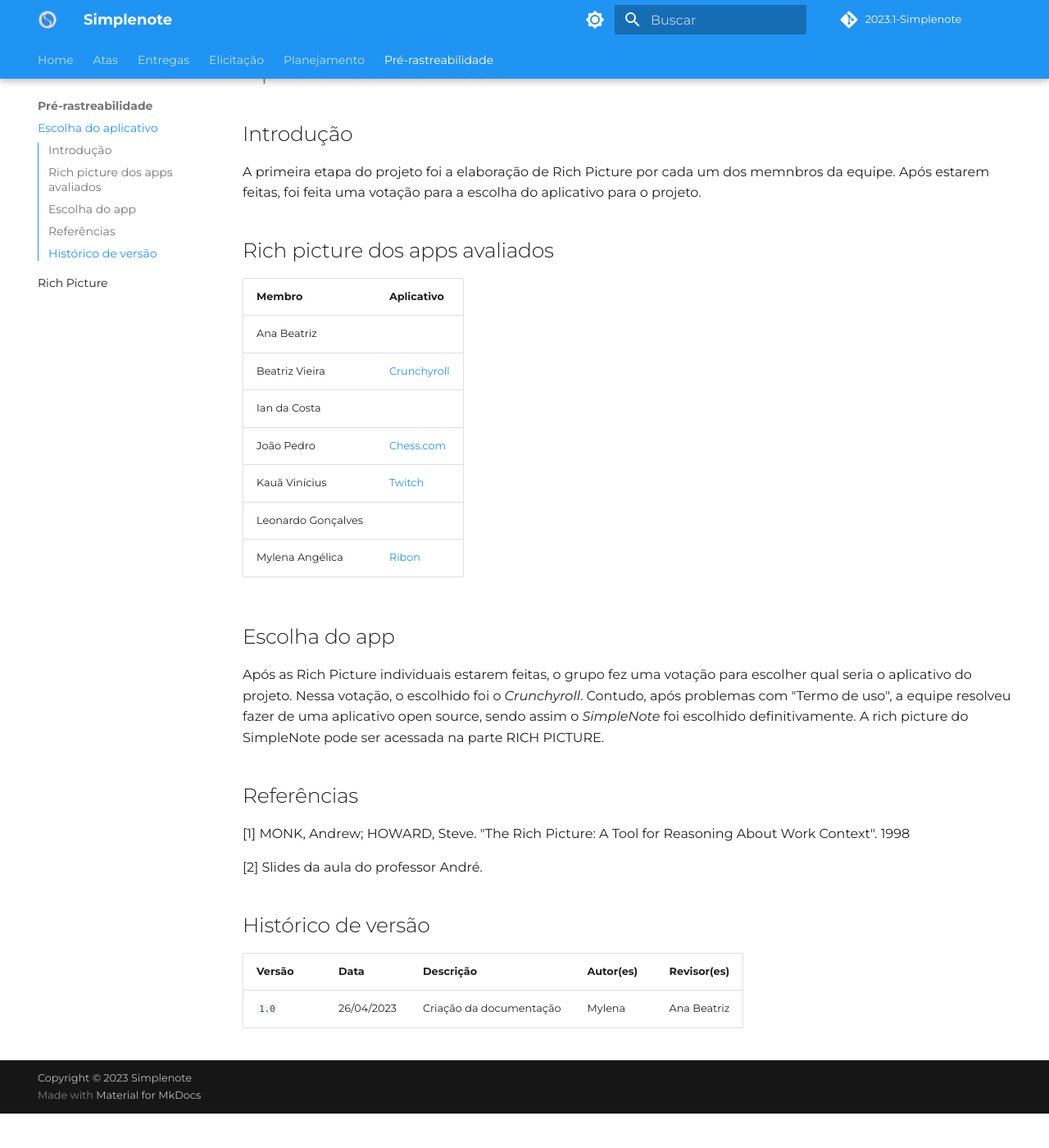
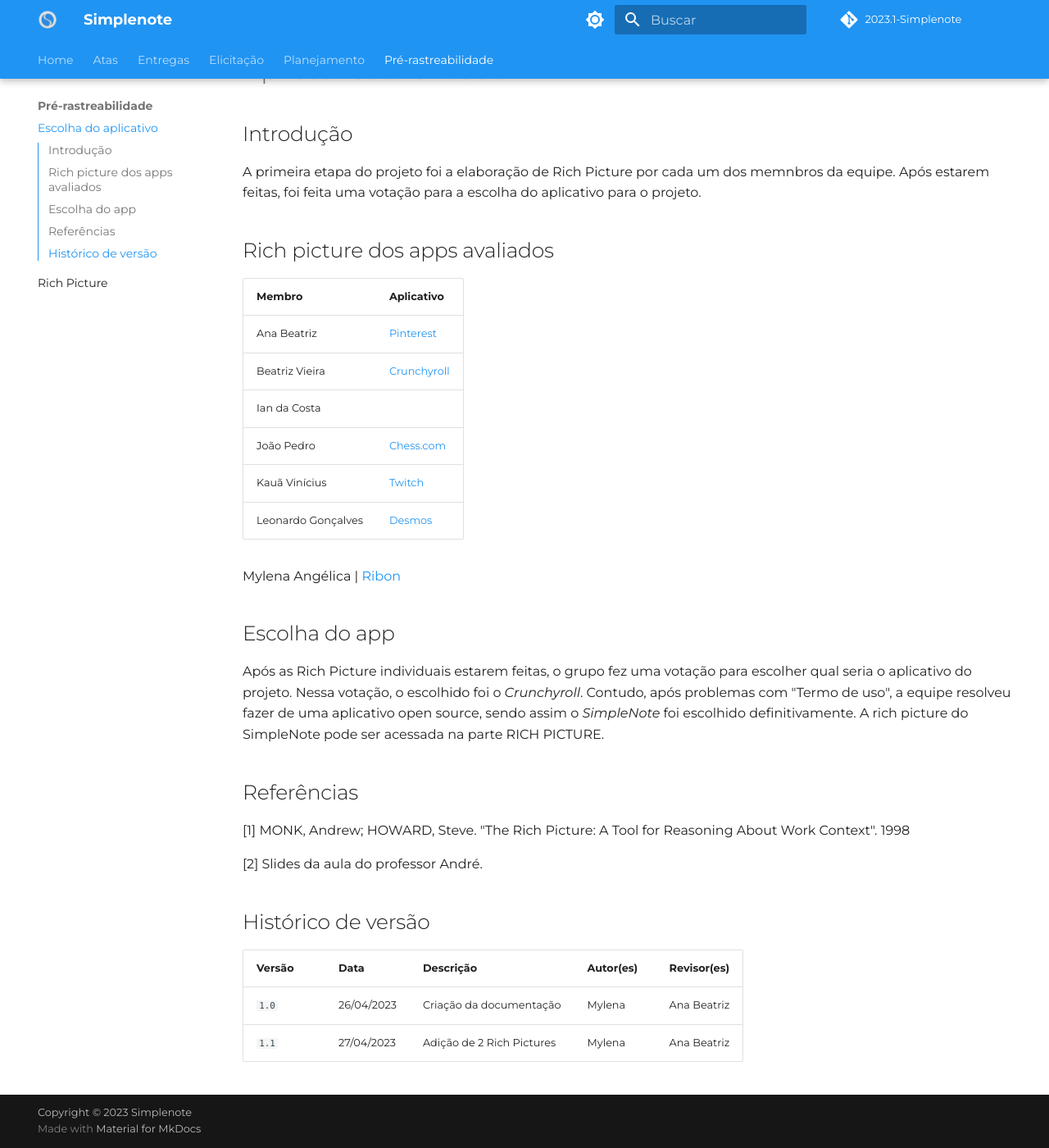
Before and after one commit to Requisitos-de-Software/2023.1-Simplenote, an MkDocs documentation site: the page built from docs/pré-rastreabilidade/escolha_rp.md, in a window 1280 px wide and 1400 px high, scrolled down 82 px. Shown: the whole window at 82% size. Built offline with MkDocs 1.6.1 and Material for MkDocs 9.7.7, drawn with Linux system fonts in a browser that asks for light colours; some web fonts are replaced; comment, search, counter and statistics services are not loaded; before the commit the page ends 1440 px from its top, so only the background shows below that.

Commit message:
add rich pictures que faltam

```diff
--- a/docs/pré-rastreabilidade/escolha_rp.md
+++ b/docs/pré-rastreabilidade/escolha_rp.md
@@ -7,12 +7,13 @@
 
 |Membro|	Aplicativo|
 |------------------|-------------|
-Ana Beatriz|
+Ana Beatriz| 	[Pinterest](https://github.com/Requisitos-de-Software/2023.1-Simplenote/files/11347690/RichPictureProj01AnaBeatrizNorberto.pdf)
 Beatriz Vieira| [Crunchyroll](https://github.com/Requisitos-de-Software/2023.1-Simplenote/files/11338087/RichPictureCrunchyrollV1.0.2.pdf)
 Ian da Costa|
 João Pedro|	[Chess.com](https://github.com/Requisitos-de-Software/2023.1-Simplenote/files/11338081/RichPictureProj01JoaoPedroNobregaFernandes.pdf)
 Kauã Vinícius| [Twitch](https://github.com/Requisitos-de-Software/2023.1-Simplenote/files/11338080/RichPictureTwitchKauaVinicius.pdf)
-Leonardo Gonçalves|
+Leonardo Gonçalves| 	[Desmos](https://github.com/Requisitos-de-Software/2023.1-Simplenote/files/11347686/RichPictureProj01LeonardoGoncalvesMachado.pdf)
+
 Mylena Angélica | [Ribon](https://github.com/Requisitos-de-Software/2023.1-Simplenote/files/11338077/RichPictureProj01MylenaAngelica.1.pdf)
 
 ## Escolha do app
@@ -31,3 +32,4 @@
 | Versão | Data | Descrição| Autor(es) | Revisor(es)
 |--|--|--|--|--|
 |`1.0` | 26/04/2023 | Criação da documentação| Mylena |Ana Beatriz|
+|`1.1` | 27/04/2023 | Adição de 2 Rich Pictures| Mylena |Ana Beatriz|
```
